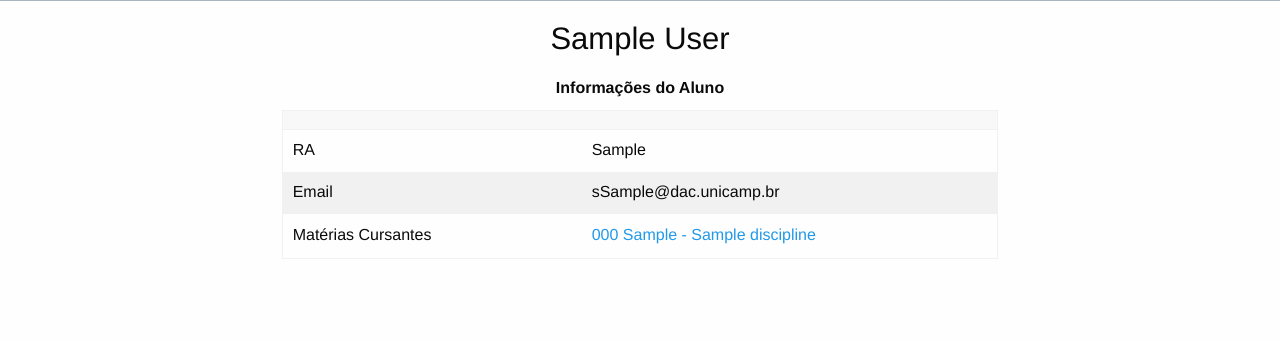
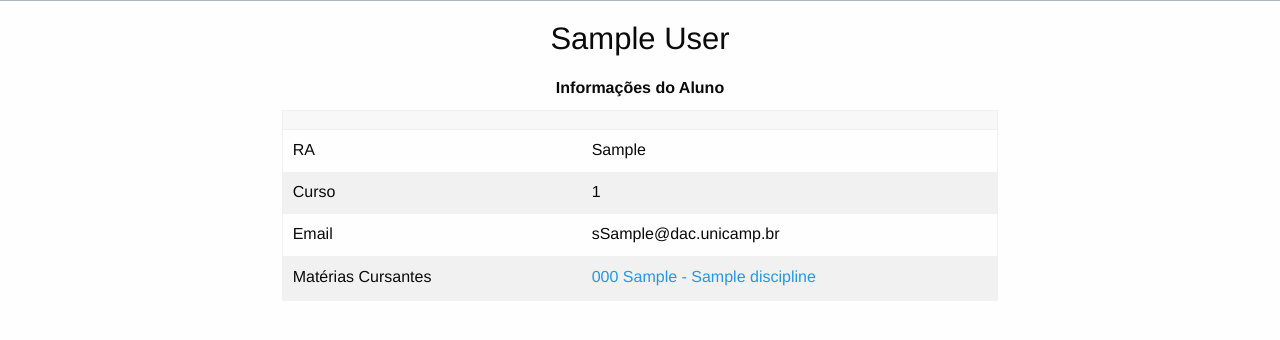
Before and after one commit to unicampi/unicampi, a Django app: template stalkeador/templates/stalkeador/student.html in a window 1280 px wide. Shown: the part 378-718 px from the top of the page. Run offline with Django 3.2, Linux system fonts and the light colour scheme; the template is opened without the code that fills it: values that come from a table or form of the project are taken from there, others are empty; tables that the repository leaves empty hold one stand-in row (values such as "Sample post").

Commit message:
Added student course

```diff
--- a/stalkeador/templates/stalkeador/student.html
+++ b/stalkeador/templates/stalkeador/student.html
@@ -19,6 +19,14 @@
                         </td>
                         <td>
                             {{ student.ra }}
+                        </td>
+                    </tr>
+                    <tr>
+                        <td>
+                            Curso
+                        </td>
+                        <td>
+                            {{ student.course }}
                         </td>
                     </tr>
                     <tr>
```
